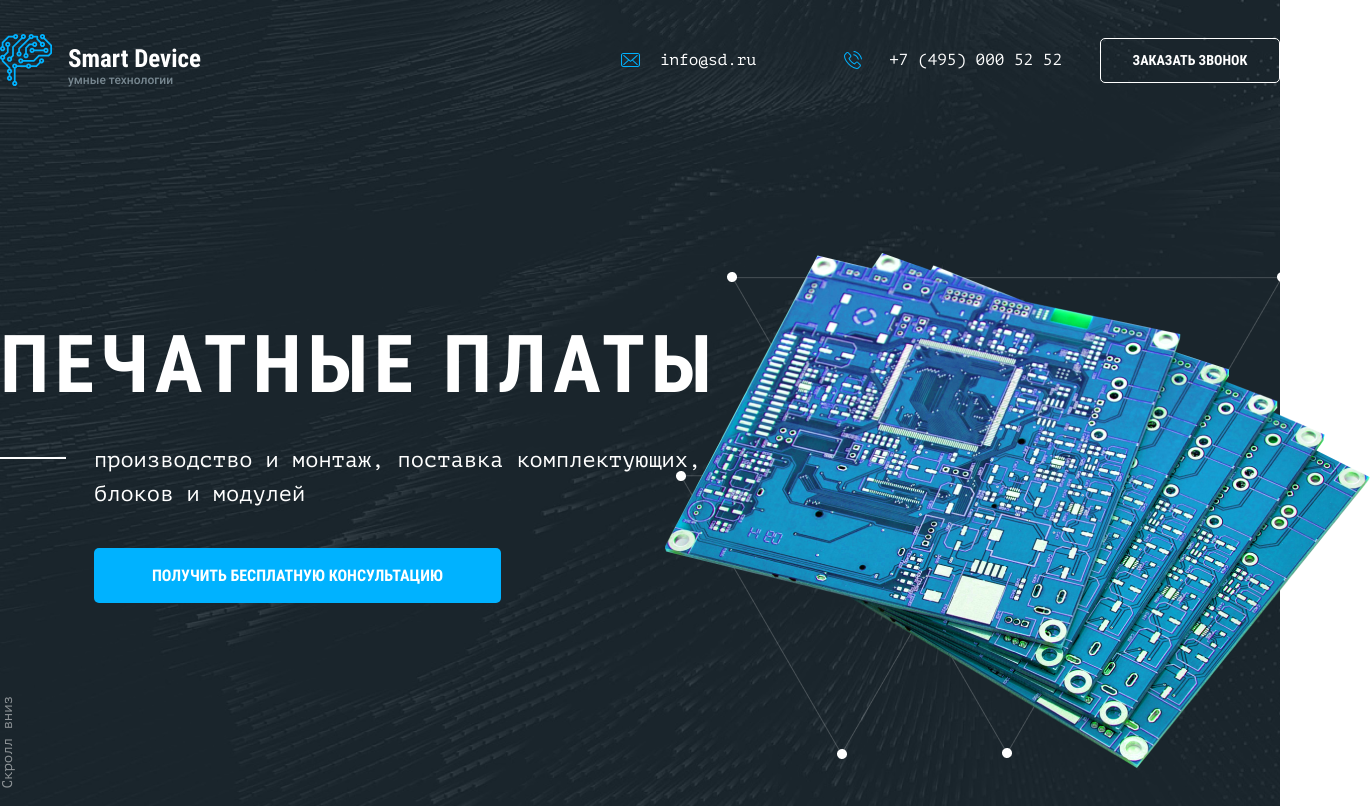
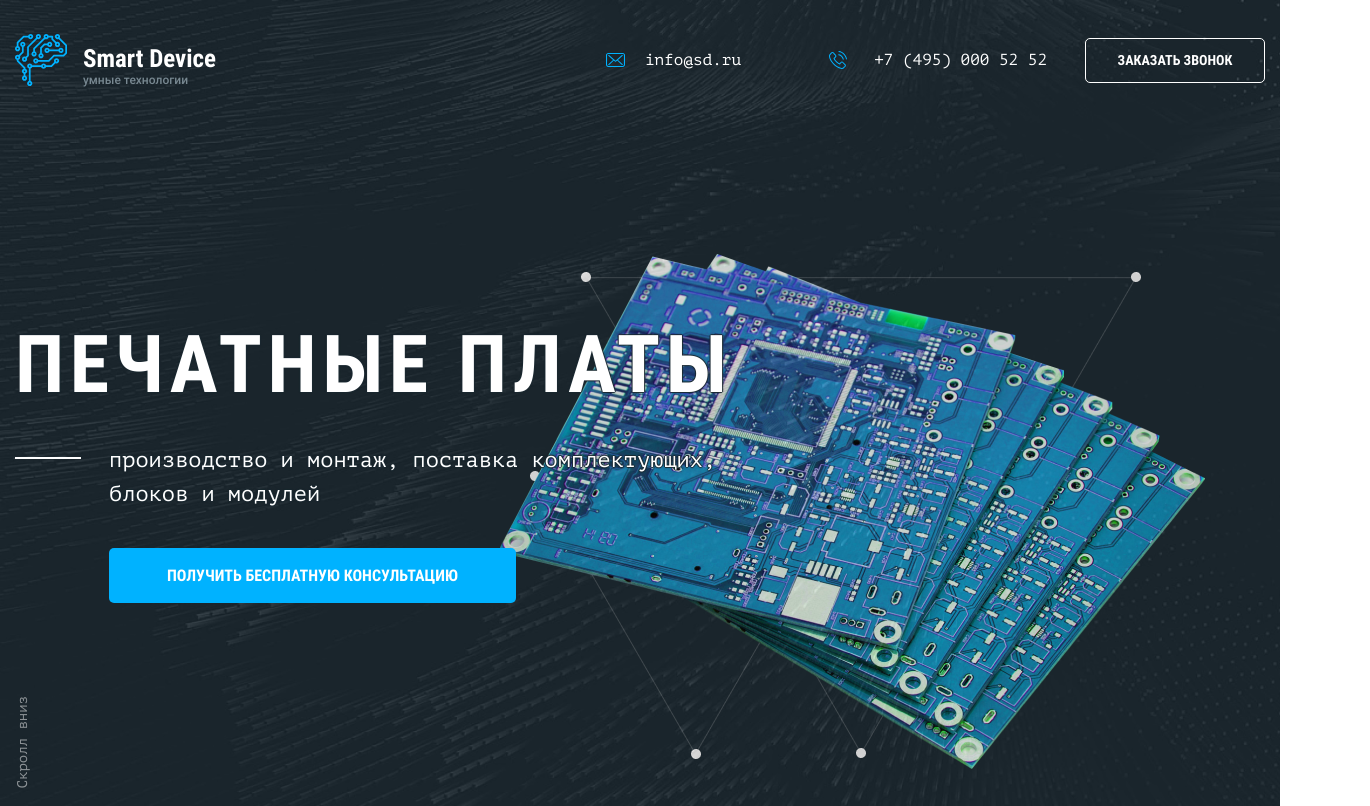
Before and after one commit to gangertor4/Terekhov_device, a website: page index.html in a window 1280 px wide. Shown: the top 806 px of the page, 1370 px wide, since content can reach past the window. Drawn offline with Linux system fonts and the light colour scheme.

Commit message:
Убрал фон из главного блока, вставил его в общий блок хедера

```diff
--- a/gulpfile.js
+++ b/gulpfile.js
@@ -3,6 +3,8 @@ const sass = require('gulp-sass')(require('sass'));
 const browserSync = require('browser-sync').create();
 const postcss = require("gulp-postcss");
 const autoprefixer = require("autoprefixer");
+const svgstore = require("gulp-svgstore");
+const rename = require("gulp-rename");
 
 gulp.task('sass', function() {
   return gulp.src("sass/style.scss")
@@ -29,3 +31,14 @@ gulp.task('server', gulp.series('sass', function() {
 
 
 gulp.task('default', gulp.series('server'));
+
+//Sprites
+
+const sprite = () => {
+  return gulp.src("img/icon_*.svg")
+    .pipe(svgstore({inlineSvg: true}))
+    .pipe(rename("sprite.svg"))
+    .pipe(gulp.dest("img"));
+}
+
+exports.sprite = sprite;
--- a/index.html
+++ b/index.html
@@ -14,17 +14,23 @@
   <header class="header">
     <div class="header-top">
       <div class="header-top__logo">
-        <img src="img/icon_logo.svg" width="52" height="52">
+        <svg width="52" height="52">
+          <use xlink:href="img/sprite.svg#icon_logo"></use>
+        </svg>
         <h3>Smart Device</h3>
         <p>умные технологии</p>
       </div>
       <div class="header-top__contacts">
         <a href="mailto:info@sd.ru" class="header-top__contacts-item header-top__contacts-item--mail">
-          <img src="img/icon_mail.svg" width="19" height="14">
+          <svg width="19" height="14">
+            <use xlink:href="img/sprite.svg#icon_mail"></use>
+          </svg>
           <span>info@sd.ru</span>
         </a>
         <a href="tel:+74950005252" class="header-top__contacts-item header-top__contacts-item--phone">
-          <img src="img/icon_phone.svg" width="18" height="18">
+          <svg width="18" height="18">
+            <use xlink:href="img/sprite.svg#icon_phone"></use>
+          </svg>
           <span>+7 (495) 000 52 52</span>
         </a>
         <a href="#" class="button header-top__contacts-call">заказать звонок</a>
@@ -101,6 +107,9 @@
   </main>
   <footer>
     <div class="footer-logo">
+      <svg width="52" height="52">
+        <use xlink:href="img/sprite.svg#icon_logo"></use>
+      </svg>
       <h3>Service Device</h3>
       <p>умные технологии</p>
     </div>
--- a/package.json
+++ b/package.json
@@ -14,7 +14,9 @@
     "browser-sync": "^2.27.5",
     "gulp": "^4.0.2",
     "gulp-postcss": "^9.0.0",
+    "gulp-rename": "^2.0.0",
     "gulp-sass": "^5.0.0",
+    "gulp-svgstore": "^8.0.0",
     "postcss": "^8.3.6",
     "sass": "^1.38.1"
   }
--- a/sass/header-top.scss
+++ b/sass/header-top.scss
@@ -3,6 +3,8 @@
   justify-content: space-between;
   max-width: 1411px;
   margin: 0 auto;
+  padding-left: 15px;
+  padding-right: 15px;
 }
 
 .header-top__logo {
@@ -14,7 +16,7 @@
     "logo title"
     "logo subtitle";
 
-  img {
+  svg {
     grid-area: logo;
     align-self: center;
   }
@@ -44,7 +46,7 @@
       display: none;
     }
 
-    img {
+    svg {
       width: 38px;
       height: 38px;
     }
@@ -76,7 +78,7 @@
   display: flex;
   justify-content: space-between;
 
-  img {
+  svg {
     position: relative;
     top: 2px;
   }
@@ -85,7 +87,7 @@
     width: 25px;
     margin-right: 33px;
 
-    img {
+    svg {
       width: 25px;
       height: 19px;
     }
@@ -102,7 +104,7 @@
   display: flex;
   justify-content: space-between;
 
-  img {
+  svg {
     position: relative;
   }
 
@@ -110,7 +112,7 @@
     width: 24px;
     margin-right: 0;
 
-    img {
+    svg {
       width: 24px;
       height: 24px;
     }
--- a/sass/header.scss
+++ b/sass/header.scss
@@ -1,13 +1,14 @@
 .header {
   background-color: $dark-blue;
   padding-top: 33px;
-  background-image: url("../img/main_bg.png");
-  background-repeat: no-repeat;
+  background-image: url("../img/main_bg.png"), url("../img/main_circuit.png"), url("../img/main_triangulars.png");
+  background-repeat: no-repeat, no-repeat, no-repeat;
+  background-position: 0 0, 87% 254px, 83.5% 118px;
 
   @media (min-resolution: 144dpi),
   (min-resolution: 1.5dppx) {
-    background-image: url("../img/main_bg@2x.png");
-    background-size: contain;
+    background-image: url("../img/main_bg@2x.png"), url("../img/main_circuit@2x.png"), url("../img/main_triangulars@2x.png");
+    background-size: contain, 705px, 670px;
   }
 
   @media (max-width: $tablet-width) {
--- a/sass/main.scss
+++ b/sass/main.scss
@@ -4,43 +4,7 @@
   margin-top: 231px;
   position: relative;
   z-index: 10;
-
-  &::before {
-    content: "";
-    position: absolute;
-    width: 705px;
-    height: 515px;
-    background-image: url("../img/main_circuit.png");
-
-    @media (min-resolution: 144dpi),
-    (min-resolution: 1.5dppx) {
-      background-image: url("../img/main_circuit@2x.png");
-      background-size: contain;
-    }
-
-    top: -65px;
-    right: -90px;
-    z-index: -1;
-  }
-
-  &::after {
-    content: "";
-    position: absolute;
-    width: 670px;
-    height: 641px;
-    background-image: url("../img/main_triangulars.png");
-
-    @media (min-resolution: 144dpi),
-    (min-resolution: 1.5dppx) {
-      background-image: url("../img/main_triangulars@2x.png");
-      background-size: contain;
-    }
-
-    top: -200px;
-    right: -45px;
-    z-index: -2;
-  }
-
+  padding-left: 15px;
 
   h1 {
     font-family: $custom-font-roboto;
@@ -51,6 +15,10 @@
     color: $basic-white;
     margin: 0;
     margin-bottom: 31px;
+    text-shadow: 1px 0 1px $dark-blue,
+                0 1px 1px $dark-blue,
+                -1px 0 1px $dark-blue,
+                0 -1px 1px $dark-blue;
   }
 
   p {
@@ -64,6 +32,10 @@
     position: relative;
     margin: 0;
     margin-bottom: 37px;
+    text-shadow: 1px 0 1px $dark-blue,
+                0 1px 1px $dark-blue,
+                -1px 0 1px $dark-blue,
+                0 -1px 1px $dark-blue;
 
     &::before {
       content: "";
```
Also changed, not shown: css/style.css, img/logo.svg (deleted), img/sprite.svg (added), 2 other files.
